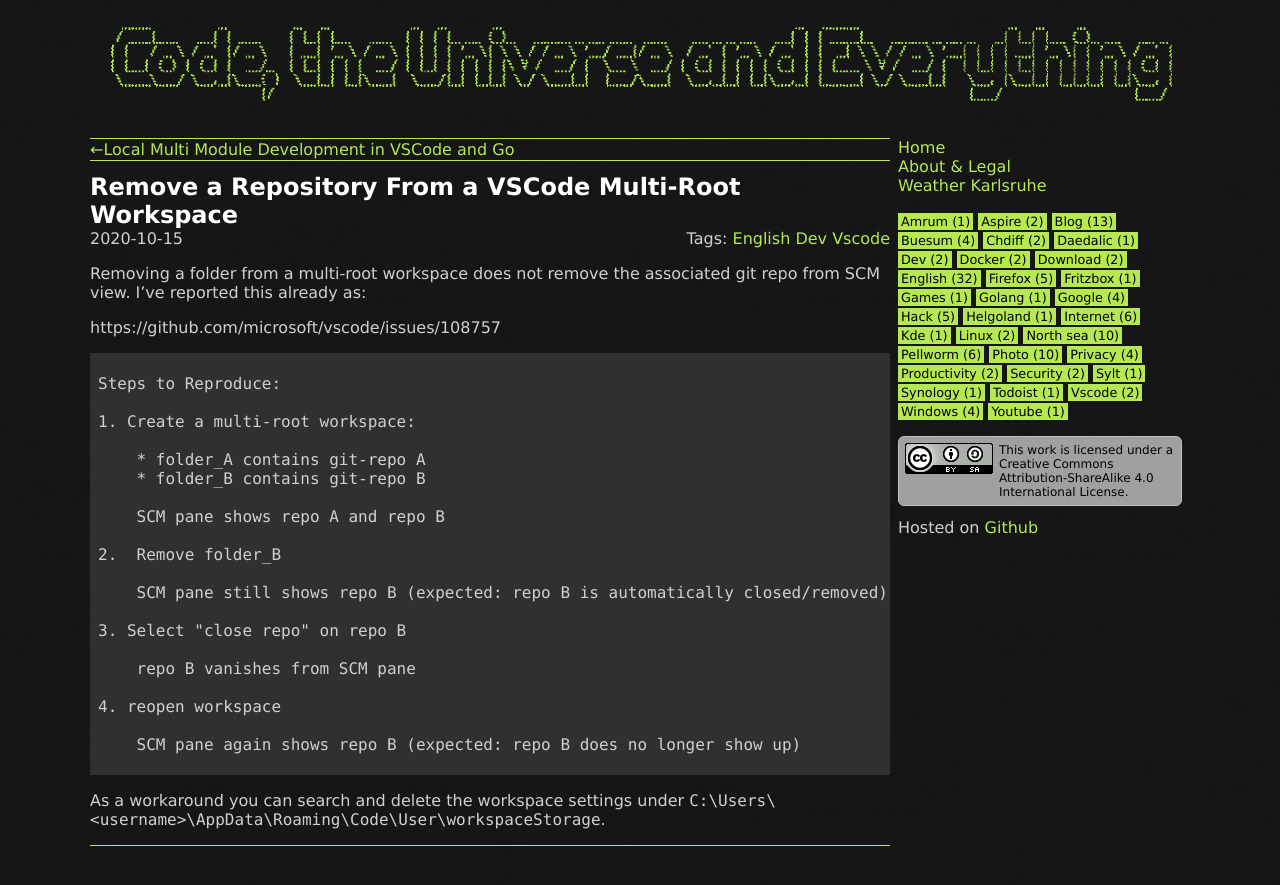
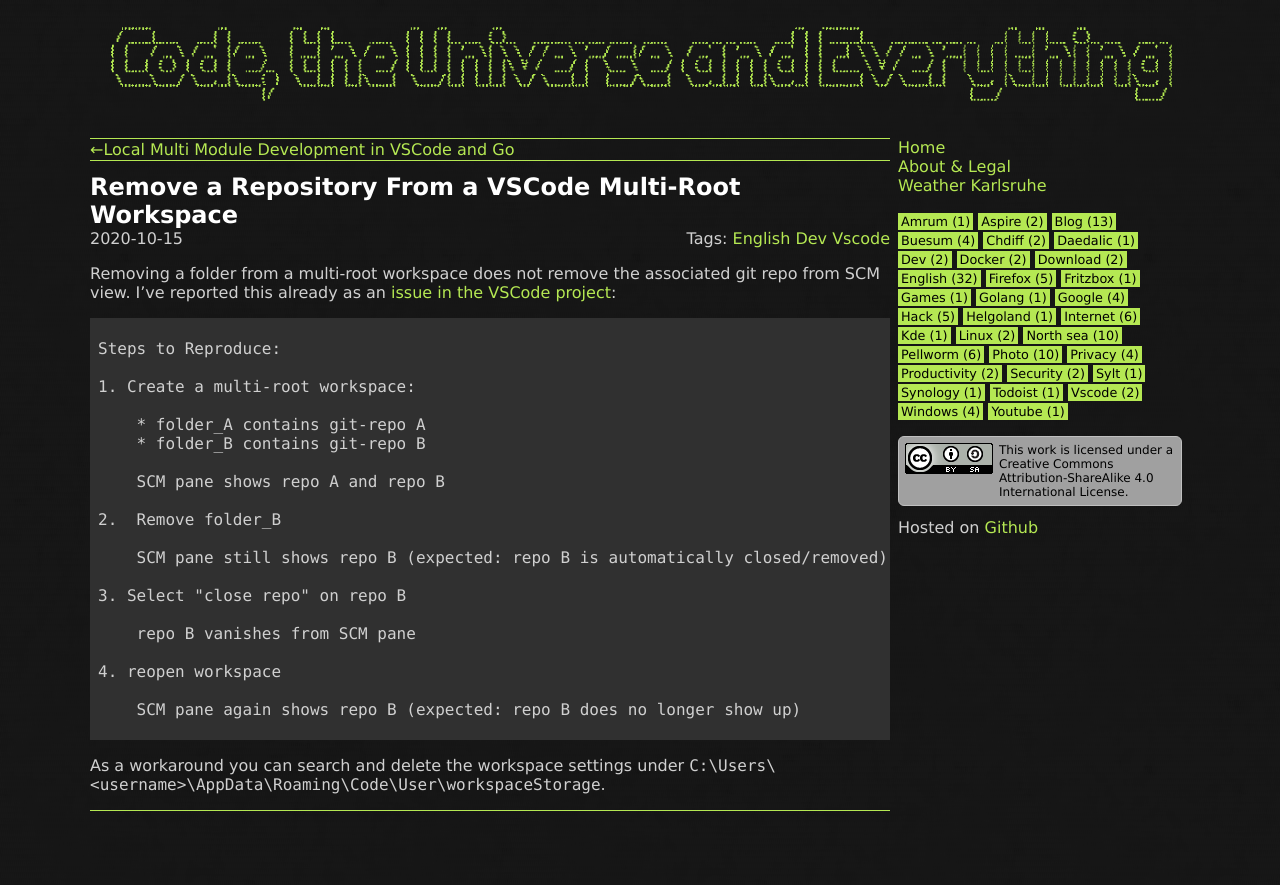
Before and after one commit to soerenkoehler/soerenkoehler.github.io, a Jekyll site: the page built from _posts/dev/2020-10-15-remove-repository-from-vscode-workspace.md, in a window 1280 px wide. Shown: the top 885 px of the page. Built offline with Jekyll 4.4.1, drawn with Linux system fonts in a browser that asks for light colours.

Commit message:
fix link

```diff
--- a/_posts/dev/2020-10-15-remove-repository-from-vscode-workspace.md
+++ b/_posts/dev/2020-10-15-remove-repository-from-vscode-workspace.md
@@ -4,9 +4,8 @@
 tags: [english, dev, vscode]
 ---
 Removing a folder from a multi-root workspace does not remove the associated git
-repo from SCM view. I've reported this already as:
-
-https://github.com/microsoft/vscode/issues/108757
+repo from SCM view. I've reported this already as an [issue in the VSCode
+project][issue]:
 
     Steps to Reproduce:
 
@@ -31,3 +30,5 @@
 
 As a workaround you can search and delete the workspace settings under
 `C:\Users\<username>\AppData\Roaming\Code\User\workspaceStorage`.
+
+[issue]: https://github.com/microsoft/vscode/issues/108757/
```
